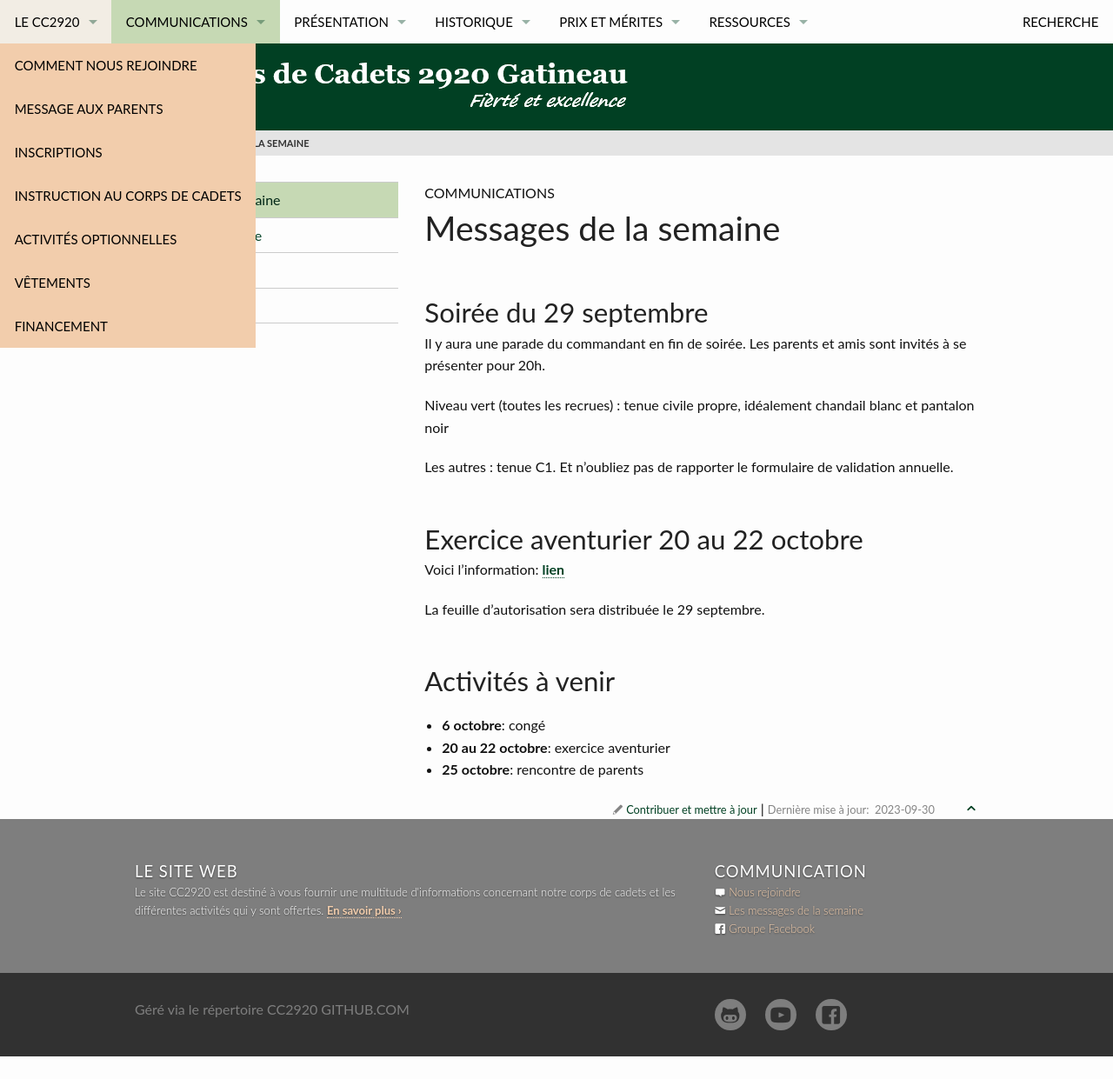
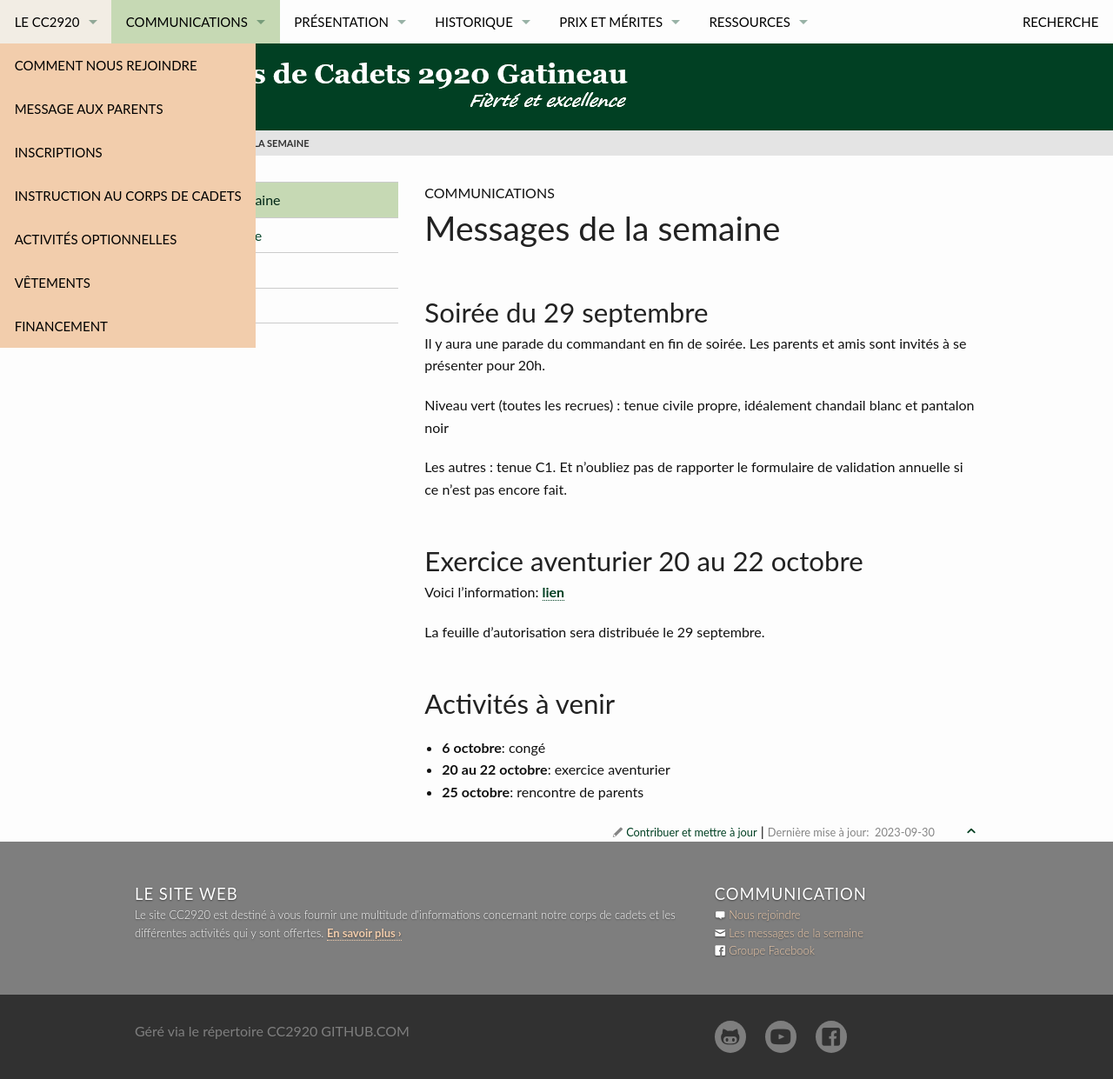
Before and after one commit to CC2920/web, a Jekyll site: the page built from _communications/messages.md, in a window 1280 px wide. Shown: the whole page at 87% size. Built offline with Jekyll 4.4.1, drawn with Linux system fonts in a browser that asks for light colours; before the commit the page ends 1215 px from its top, so only the background shows below that.

Commit message:
Update messages.md

```diff
--- a/_communications/messages.md
+++ b/_communications/messages.md
@@ -18,7 +18,7 @@ Il y aura une parade du commandant en fin de soirée. Les parents et amis sont i
 
 Niveau vert (toutes les recrues) : tenue civile propre, idéalement chandail blanc et pantalon noir
 
-Les autres : tenue C1. Et n'oubliez pas de rapporter le formulaire de validation annuelle.
+Les autres : tenue C1. Et n'oubliez pas de rapporter le formulaire de validation annuelle si ce n'est pas encore fait.
 
 ## Exercice aventurier 20 au 22 octobre
 
```
